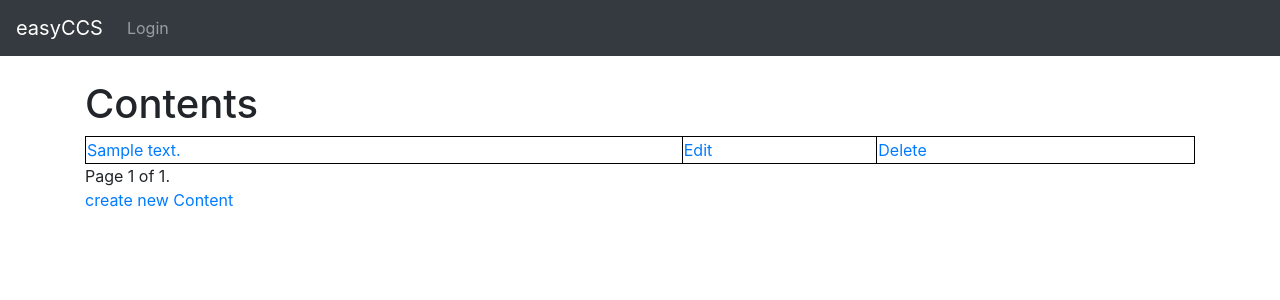
After one commit to ComNets-Bremen/easyCCS, a Django app: page /content/list/content in a window 1280 px wide. The commit adds this page. Shown: the top 300 px of the page. Run offline with Django 3.2, Linux system fonts and the light colour scheme; tables that the repository leaves empty hold one stand-in row (values such as "Sample post"); some libraries are stand-ins or nearby versions.

Commit message:
More generic views: Content modules. Use generic templates for some operations

```diff
--- a/easyCCS/content/models.py
+++ b/easyCCS/content/models.py
@@ -48,7 +48,7 @@ class Skill(models.Model):
 
         return returnString
 
-
+    # Get link to detail view
     def get_absolute_url(self):
         return reverse("detailSkill", args=[str(self.id)])
 
@@ -73,6 +73,10 @@ class Content(models.Model):
 
         return returnString
 
+    # Get link to detail view
+    def get_absolute_url(self):
+        return reverse("detailContent", args=[str(self.id)])
+
 
 # Signals etc. for file handling
 
--- /dev/null
+++ b/easyCCS/content/templates/content/content_list.html
@@ -0,0 +1,41 @@
+{% extends "base_generic.html" %}
+
+{% block content %}
+
+<h1>{{title}}</h1>
+
+{% if object_list %}
+<table style="width:100%">
+{% for o in object_list %}
+<tr>
+    <td><a href="{% url "detailContent" o.id %}">{{ o.contentName }}</a></td>
+    <td><a href="{% url "updateContent" o.id %}">Edit</a></td>
+    <td><a href="{% url "deleteContent" o.id %}">Delete</a></td>
+</tr>
+{% endfor %}
+</table>
+{% else %}
+No objects
+{% endif %}
+
+<div class="pagination">
+    <span class="step-links">
+        {% if page_obj.has_previous %}
+            <a href="?page=1">&laquo; first</a>
+            <a href="?page={{ page_obj.previous_page_number }}">previous</a>
+        {% endif %}
+
+        <span class="current">
+            Page {{ page_obj.number }} of {{ page_obj.paginator.num_pages }}.
+        </span>
+
+        {% if page_obj.has_next %}
+            <a href="?page={{ page_obj.next_page_number }}">next</a>
+            <a href="?page={{ page_obj.paginator.num_pages }}">last &raquo;</a>
+        {% endif %}
+    </span>
+</div>
+
+<a href="{% url "createContent" %}">create new Content</a>
+
+{% endblock %}
--- a/easyCCS/content/templates/content/index.html
+++ b/easyCCS/content/templates/content/index.html
@@ -10,7 +10,7 @@
 
     <li><a href="{% url "listSkills" %}">List and manage skills</a></li>
 
-    <li><a href="{% url "createContent" %}">create new content</a>: Create a new content object.</li>
+    <li><a href="{% url "listContents" %}">List and manage content</a></li>
 
 </ul>
 
--- a/easyCCS/content/urls.py
+++ b/easyCCS/content/urls.py
@@ -10,11 +10,17 @@ urlpatterns = [
         path('graphJson', views.getGraphJson, name="getGraphJson"),
         path('getGraph', views.getGraph, name="getGraph"),
         path('getSkillGraph', views.getSkillGraph, name="getSkillGraph"),
+
         path('list/skills', views.SkillListView.as_view(), name="listSkills"),
-        path('detail/skills/<int:pk>', views.SkillDetailView.as_view(), name="detailSkill"),
+        path('detail/skill/<int:pk>', views.SkillDetailView.as_view(), name="detailSkill"),
         path('create/skill', views.SkillCreate.as_view(), name="createSkill"),
-        path('create/content', views.ContentCreate.as_view(), name="createContent"),
         path('update/skill/<int:pk>', views.SkillUpdate.as_view(), name="updateSkill"),
         path('delete/skill/<int:pk>', views.SkillDelete.as_view(), name="deleteSkill"),
 
+        path('list/content', views.ContentListView.as_view(), name="listContents"),
+        path('detail/content/<int:pk>', views.ContentDetailView.as_view(), name="detailContent"),
+        path('create/content', views.ContentCreate.as_view(), name="createContent"),
+        path('update/content/<int:pk>', views.ContentUpdate.as_view(), name="updateContent"),
+        path('delete/content/<int:pk>', views.ContentDelete.as_view(), name="deleteContent"),
+
         ]
--- a/easyCCS/content/views.py
+++ b/easyCCS/content/views.py
@@ -120,9 +120,6 @@ class SkillDetailView(DetailView):
             context["title"] = self.title
         return context
 
-
-
-
 class SkillCreate(CreateView):
     model = Skill
     fields = ["skillName","isAliasFor"]
@@ -138,6 +135,7 @@ class SkillUpdate(UpdateView):
     model = Skill
     fields = ["skillName", "isAliasFor"]
     title = "Change Skill"
+    template_name = "content/generic_form.html"
 
     def get_context_data(self, **kwargs):
         context = super().get_context_data(**kwargs)
@@ -149,6 +147,7 @@ class SkillDelete(DeleteView):
     model = Skill
     title = "Delete Skill"
     success_url = reverse_lazy("listSkills")
+    template_name = "content/generic_confirm_delete.html"
 
     def get_context_data(self, **kwargs):
         context = super().get_context_data(**kwargs)
@@ -157,7 +156,26 @@ class SkillDelete(DeleteView):
         return context
 
 
+class ContentListView(ListView):
+    model = Content
+    paginate_by = 50
+    title = "Contents"
 
+    def get_context_data(self, **kwargs):
+        context = super().get_context_data(**kwargs)
+        if not "title" in context:
+            context["title"] = self.title
+        return context
+
+class ContentDetailView(DetailView):
+    model = Content
+    title = "Content detail view"
+
+    def get_context_data(self, **kwargs):
+        context = super().get_context_data(**kwargs)
+        if not "title" in context:
+            context["title"] = self.title
+        return context
 
 class ContentCreate(CreateView):
     model = Content
@@ -169,6 +187,32 @@ class ContentCreate(CreateView):
         if not "title" in context:
             context["title"] = self.title
         return context
+
+
+class ContentUpdate(UpdateView):
+    model = Content
+    fields = ["contentName",]
+    title = "Change Content"
+    template_name = "content/generic_form.html"
+
+    def get_context_data(self, **kwargs):
+        context = super().get_context_data(**kwargs)
+        if not "title" in context:
+            context["title"] = self.title
+        return context
+
+class ContentDelete(DeleteView):
+    model = Content
+    title = "Delete Content"
+    success_url = reverse_lazy("listContents")
+    template_name = "content/generic_confirm_delete.html"
+
+    def get_context_data(self, **kwargs):
+        context = super().get_context_data(**kwargs)
+        if not "title" in context:
+            context["title"] = self.title
+        return context
+
 
 
 # Redirect to the app
```
Also changed, not shown: easyCCS/content/templates/content/content_detail.html (added, +10 -0 lines), easyCCS/content/templates/content/content_form.html (deleted, +0 -12 lines), easyCCS/content/templates/content/generic_confirm_delete.html (renamed from easyCCS/content/templates/content/skill_confirm_delete.html), easyCCS/content/templates/content/generic_form.html (renamed from easyCCS/content/templates/content/skill_form.html).
